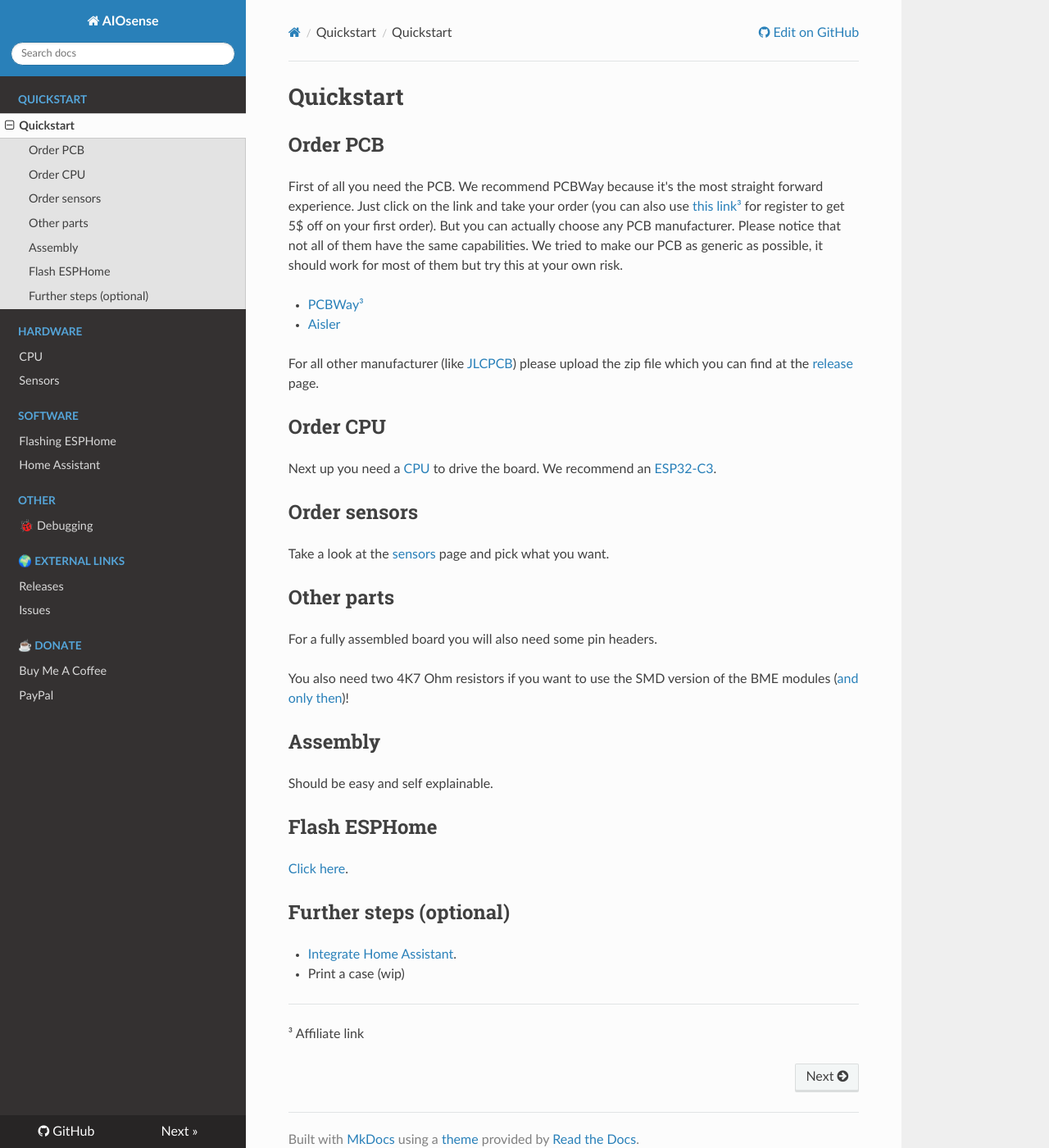
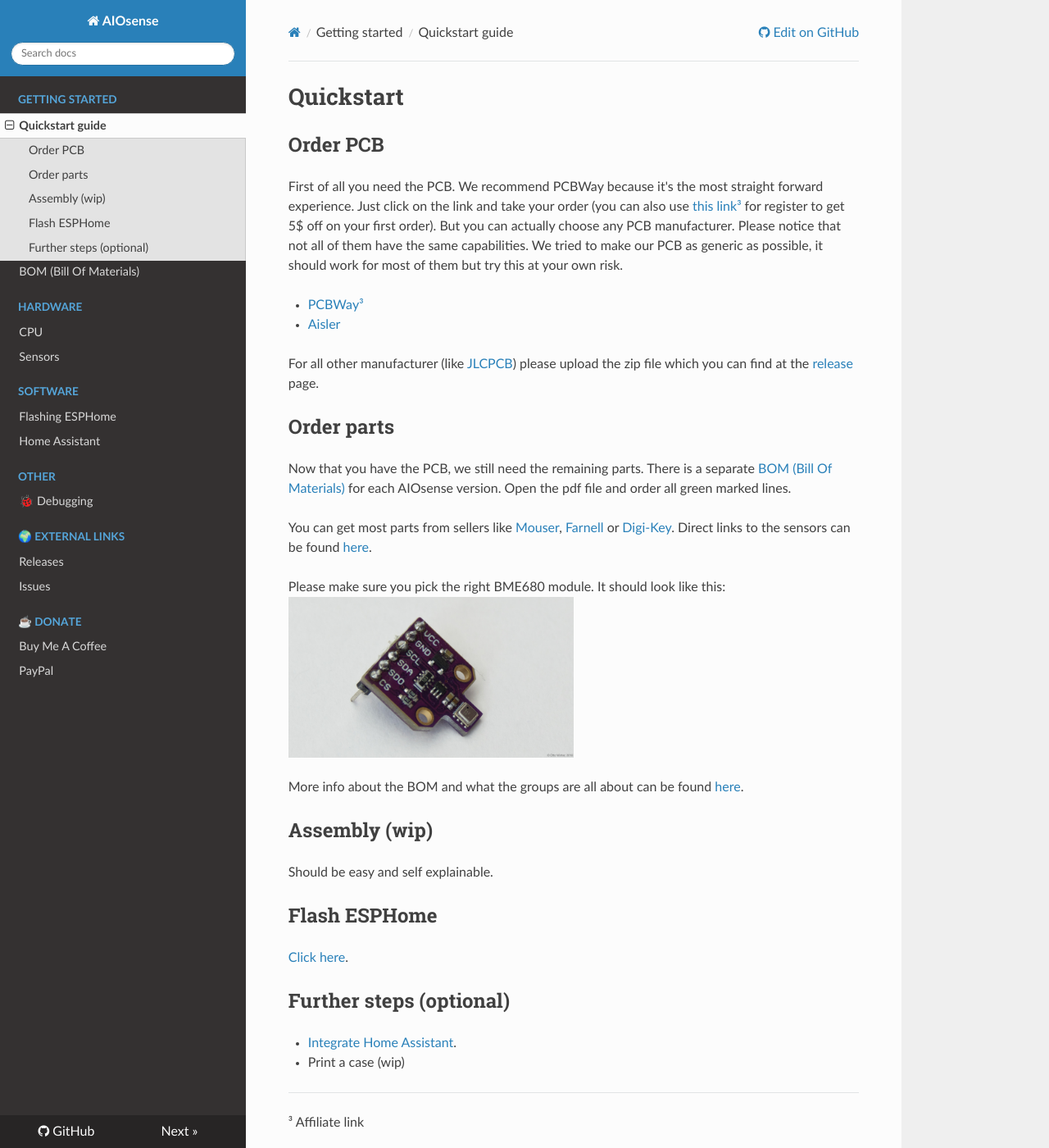
Before and after one commit to Schluggi/AIOsense, an MkDocs documentation site: the page built from docs/quickstart.md, in a window 1280 px wide and 1400 px high. Shown: the whole window at 82% size. Built offline with MkDocs 1.6.1, drawn with Linux system fonts in a browser that asks for light colours; nearby versions of some CDN libraries.

Commit message:
added: BOM (#48)

```diff
--- a/docs/nav.yml
+++ b/docs/nav.yml
@@ -1,6 +1,7 @@
 nav:
-  - Quickstart:
-      - Quickstart: quickstart.md
+  - Getting started:
+      - Quickstart guide: quickstart.md
+      - BOM (Bill Of Materials): bom.md
 
   - Hardware:
       # - pcb.md
--- a/docs/quickstart.md
+++ b/docs/quickstart.md
@@ -2,35 +2,40 @@
 
 ## Order PCB
 
-First of all you need the PCB. We recommend PCBWay because it's the most straight forward experience. Just click on the
-link and take your order (you can also use [this link³](https://pcbway.com/g/DFb536) for register to get 5$ off on your
-first order). But you can actually choose any PCB manufacturer.
-Please notice that not all of them have the same capabilities. We tried to make our PCB as generic as possible, it
-should work for most of them but try this at your own risk.
+First of all you need the PCB. We recommend PCBWay because it's the most
+straight forward experience. Just click on the link and take your order (you can
+also use [this link³](https://pcbway.com/g/DFb536) for register to get 5$ off on
+your first order). But you can actually choose any PCB manufacturer. Please
+notice that not all of them have the same capabilities. We tried to make
+our PCB as generic as possible, it should work for most of them but try this at
+your own risk.
 
 - [PCBWay³](https://www.pcbway.com/project/shareproject/AIOsense_All_In_One_Sensor_132c1507.html)
 - [Aisler](https://aisler.net/p/TWDRHBSM)
 
-For all other manufacturer (like [JLCPCB](https://jlcpcb.com/)) please upload the zip file which you can find at
+For all other manufacturer (like [JLCPCB](https://jlcpcb.com/)) please upload
+the zip file which you can find at
 the [release](https://github.com/Schluggi/AIOsense/releases/latest) page.
 
-## Order CPU
+## Order parts
 
-Next up you need a [CPU](cpu.md) to drive the board. We recommend
-an [ESP32-C3](https://de.aliexpress.com/item/1005004740051202.html?gatewayAdapt=glo2deu).
+Now that you have the PCB, we still need the remaining parts. There is a
+separate [BOM (Bill Of Materials)](https://github.com/Schluggi/AIOsense/bom) for
+each AIOsense version. Open the pdf file and order all green marked lines.
 
-## Order sensors
+You can get most parts from sellers
+like [Mouser](https://www2.mouser.com/), [Farnell](https://www.farnell.com/)
+or [Digi-Key](https://www.digikey.com/). Direct links to the sensors can be
+found [here](sensors.md).
 
-Take a look at the [sensors](sensors.md) page and pick what you want.
+Please make sure you pick the right BME680 module. It should look like
+this: ![bme680-pcb](img/quickstart_bme680-pcb.jpg){: style="height:50%;width:50%"}
 
-## Other parts
 
-For a fully assembled board you will also need some pin headers.
+More info about the BOM and what the groups are all about can be
+found [here](bom.md).
 
-You also need two 4K7 Ohm resistors if you want to use the SMD version of the BME
-modules ([and only then](../debugging))!
-
-## Assembly
+## Assembly (wip)
 
 Should be easy and self explainable.
 
--- a/mkdocs.yml
+++ b/mkdocs.yml
@@ -13,3 +13,6 @@ plugins:
   - awesome-pages:
       filename: nav.yml
       strict: false
+
+markdown_extensions:
+  - attr_list  # for image scale
```
Also changed, not shown: bom/README.md (added, +5 -0 lines), docs/bom.md (added, +23 -0 lines), docs/img/bom_groups.png (added), docs/img/quickstart_bme680-pcb.jpg (added), 2 other files.
